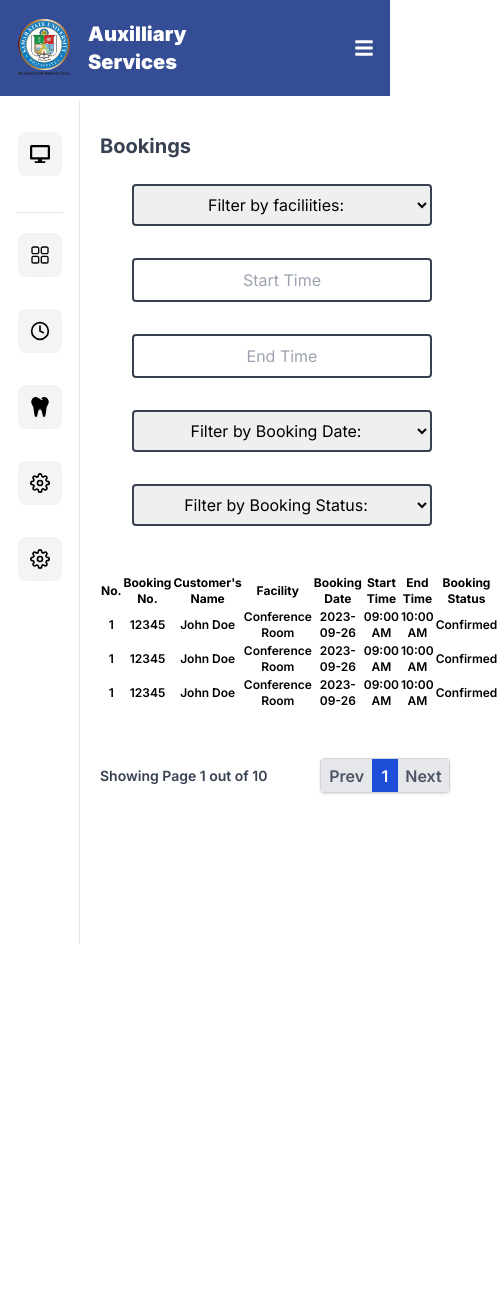
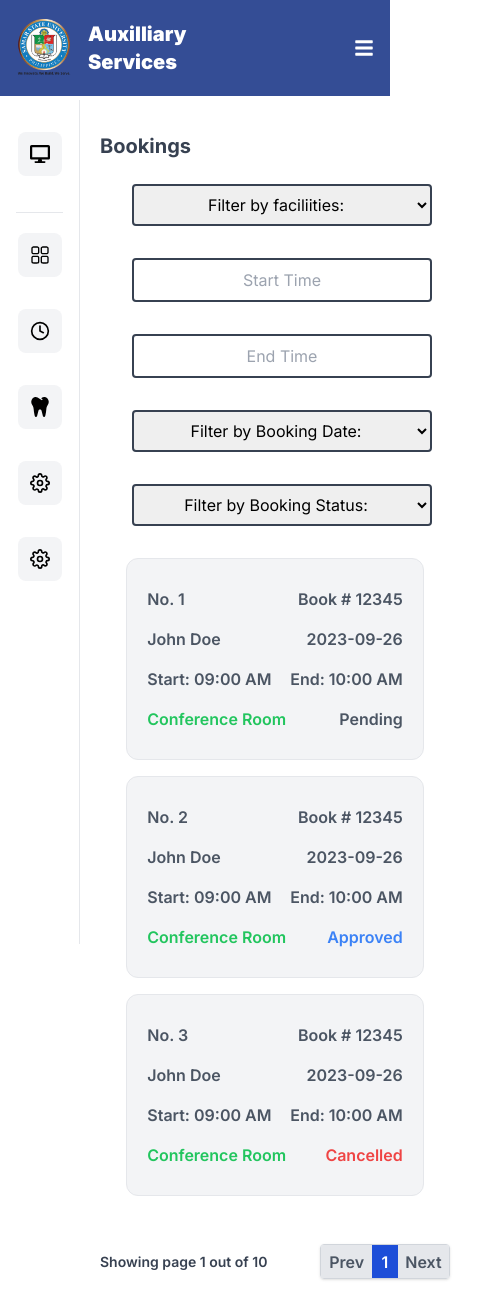
Before and after one commit to JustineLapura/Auxilliary-project, a Next.js app: page /admin/bookings in a window 390 px wide. Shown: the whole page, 498 px wide, since content can reach past the window. Before the commit the page ends 844 px from the top, so only its background shows below. Built offline with nearby package versions, Linux system fonts and the light colour scheme.

Commit message:
added a grid view on mobile screen of Bookings page

```diff
--- a/app/admin/bookings/page.tsx
+++ b/app/admin/bookings/page.tsx
@@ -1,3 +1,4 @@
+import Link from "next/link";
 import React from "react";
 
 const page = () => {
@@ -7,7 +8,7 @@ const page = () => {
         <h1 className="text-xl lg:text-3xl mb-6 font-bold my-4 text-gray-700">
           Bookings
         </h1>
-        <div className="w-full grid sm:grid-cols-2 md:grid-cols-3 gap-8 px-8">
+        <div className="w-full grid sm:grid-cols-2 md:grid-cols-3 place-items-center gap-8 px-8">
           <select
             className="w-[300px] border-2 rounded p-2 text-center border-gray-700"
             name="bookingStatus"
@@ -49,7 +50,7 @@ const page = () => {
       </div>
 
       {/* Constumers Table  */}
-      <div className="w-full mt-12">
+      <div className="hidden md:block w-full mt-12">
         <table className="w-full">
           <thead>
             <tr className="lg:font-bold text-xs lg:text-lg">
@@ -99,9 +100,76 @@ const page = () => {
         </table>
       </div>
 
+      {/* Costumers grid  */}
+      <div className="md:hidden w-full grid place-items-center gap-4 mt-8">
+        {/* Card 1 */}
+        <div className="border bg-gray-100 rounded-xl w-[85%] p-5 font-semibold text-gray-600 hover:scale-105 duration-200">
+          <Link href="/admin/bookings/1">
+            <div className="flex justify-between items-center py-2">
+              <p>No. 1</p>
+              <p>Book # 12345</p>
+            </div>
+            <div className="flex justify-between items-center py-2">
+              <p>John Doe</p>
+              <p> 2023-09-26</p>
+            </div>
+            <div className="flex justify-between items-center py-2">
+              <p>Start: 09:00 AM</p>
+              <p>End: 10:00 AM</p>
+            </div>
+            <div className="flex justify-between items-center py-2">
+              <p className="text-green-500">Conference Room</p>
+              <p>Pending</p>
+            </div>
+          </Link>
+        </div>
+        {/* Card 1 */}
+        <div className="border bg-gray-100 rounded-xl w-[85%] p-5 font-semibold text-gray-600 hover:scale-105 duration-200">
+          <Link href="/admin/bookings/2">
+            <div className="flex justify-between items-center py-2">
+              <p>No. 2</p>
+              <p>Book # 12345</p>
+            </div>
+            <div className="flex justify-between items-center py-2">
+              <p>John Doe</p>
+              <p> 2023-09-26</p>
+            </div>
+            <div className="flex justify-between items-center py-2">
+              <p>Start: 09:00 AM</p>
+              <p>End: 10:00 AM</p>
+            </div>
+            <div className="flex justify-between items-center py-2">
+              <p className="text-green-500">Conference Room</p>
+              <p className="text-blue-500">Approved</p>
+            </div>
+          </Link>
+        </div>
+        {/* Card 1 */}
+        <div className="border bg-gray-100 rounded-xl w-[85%] p-5 font-semibold text-gray-600 hover:scale-105 duration-200">
+          <Link href="/admin/bookings/3">
+            <div className="flex justify-between items-center py-2">
+              <p>No. 3</p>
+              <p>Book # 12345</p>
+            </div>
+            <div className="flex justify-between items-center py-2">
+              <p>John Doe</p>
+              <p> 2023-09-26</p>
+            </div>
+            <div className="flex justify-between items-center py-2">
+              <p>Start: 09:00 AM</p>
+              <p>End: 10:00 AM</p>
+            </div>
+            <div className="flex justify-between items-center py-2">
+              <p className="text-green-500">Conference Room</p>
+              <p className="text-red-500">Cancelled</p>
+            </div>
+          </Link>
+        </div>
+      </div>
+
       <div className="w-full max-w-[1000px] flex justify-between items-center mt-12">
         <h1 className=" text-sm lg:text-xl font-semibold text-gray-700">
-          Showing Page 1 out of 10
+          Showing page 1 out of 10
         </h1>
 
         <div className="flex justify-between items-center w-[130px] md:w-[200px] h-[35px] md:h-[40px] rounded text-center text-gray-600 font-semibold border border-gray-300 shadow">
--- /dev/null
+++ b/app/admin/rented-facilities/page.tsx
@@ -0,0 +1,31 @@
+import React from 'react'
+
+const page = () => {
+  return (
+    <div className='w-full h-full p-5'>
+      <h1 className='text-2xl font-bold'>Rented Facilites</h1>
+      <div className="w-full mt-6 ">
+        <table className='w-full '>
+            <thead className='md:text-2xl'>
+                <tr>
+                    <th>Facility Name</th>
+                    <th>Booked By</th>
+                    <th>Date</th>
+                    <th>Time</th>
+                </tr>
+            </thead>
+            <tbody>
+                <tr className='text-center text-xs md:text-base font-semibold text-gray-700 py-2'>
+                    <td>SSU Gymnasium</td>
+                    <td>Jireh Lapura</td>
+                    <td>09/22/2021</td>
+                    <td>2:00 PM</td>
+                </tr>
+            </tbody>
+        </table>
+      </div>
+    </div>
+  )
+}
+
+export default page
--- a/components/admin/Sidebar.tsx
+++ b/components/admin/Sidebar.tsx
@@ -27,7 +27,7 @@ const Sidebar = ({ children }: { children: React.ReactNode }) => {
               <h1 className="hidden lg:block text-xs">Bookings</h1>
             </div>
           </Link>
-          <Link href="/crypto/demo-1/admin/schedule">
+          <Link href="/admin/rented-facilities">
             <div className="group w-full flex justify-between items-center gap-4 px-2 lg:hover:bg-gray-100">
               <div className="bg-gray-100 group-hover:bg-white hover:bg-gray-200 cursor-pointer my-4 p-3 rounded-lg inline-block">
                 <FiClock size={20} />
```
